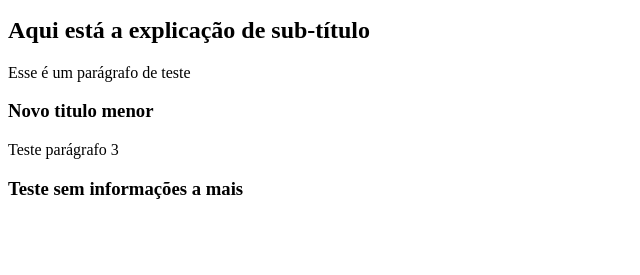
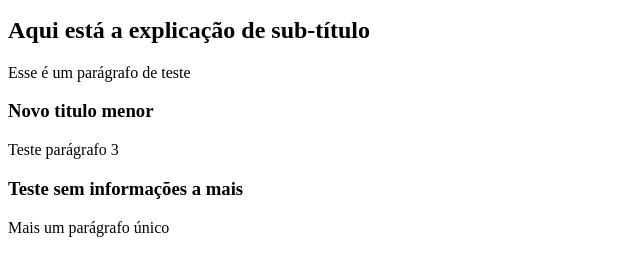
Before and after one commit to JuliRibeiro/Turma02_ElasNaTech2023, a plain HTML site: page index.html in a window 1280 px wide. Shown: the part 101-376 px from the top of the page, without its empty margins (0-640 px from the left). Drawn offline with Linux system fonts and the light colour scheme.

Commit message:
Update index.html
Inclusão do ultimo parágrafo

```diff
--- a/index.html
+++ b/index.html
@@ -11,5 +11,6 @@
    <h3>Novo titulo menor</h3>
    <p>Teste parágrafo 3</p>
    <h3>Teste sem informações a mais</h3>
+   <p>Mais um parágrafo único </p>
 </body>
 </html>
```
